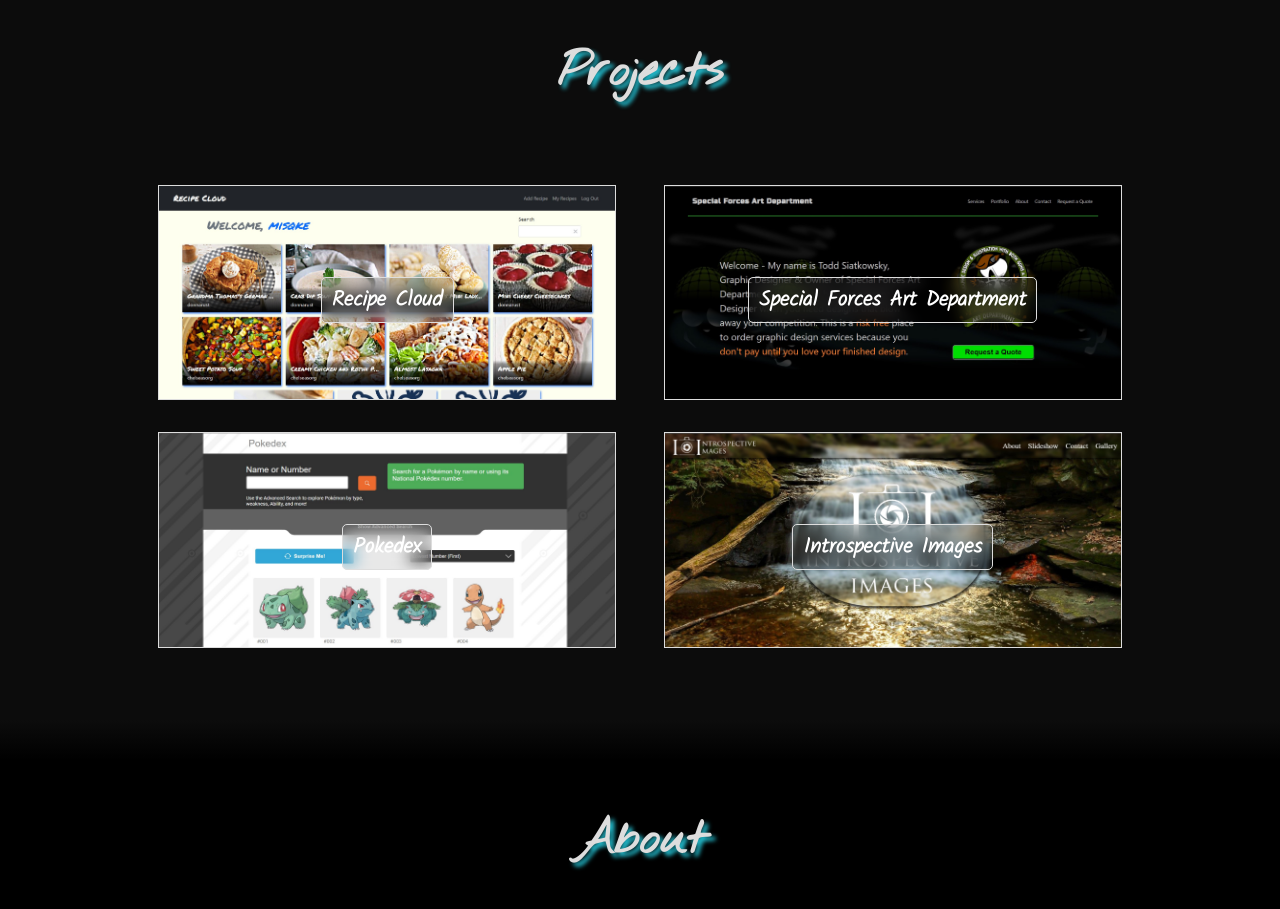
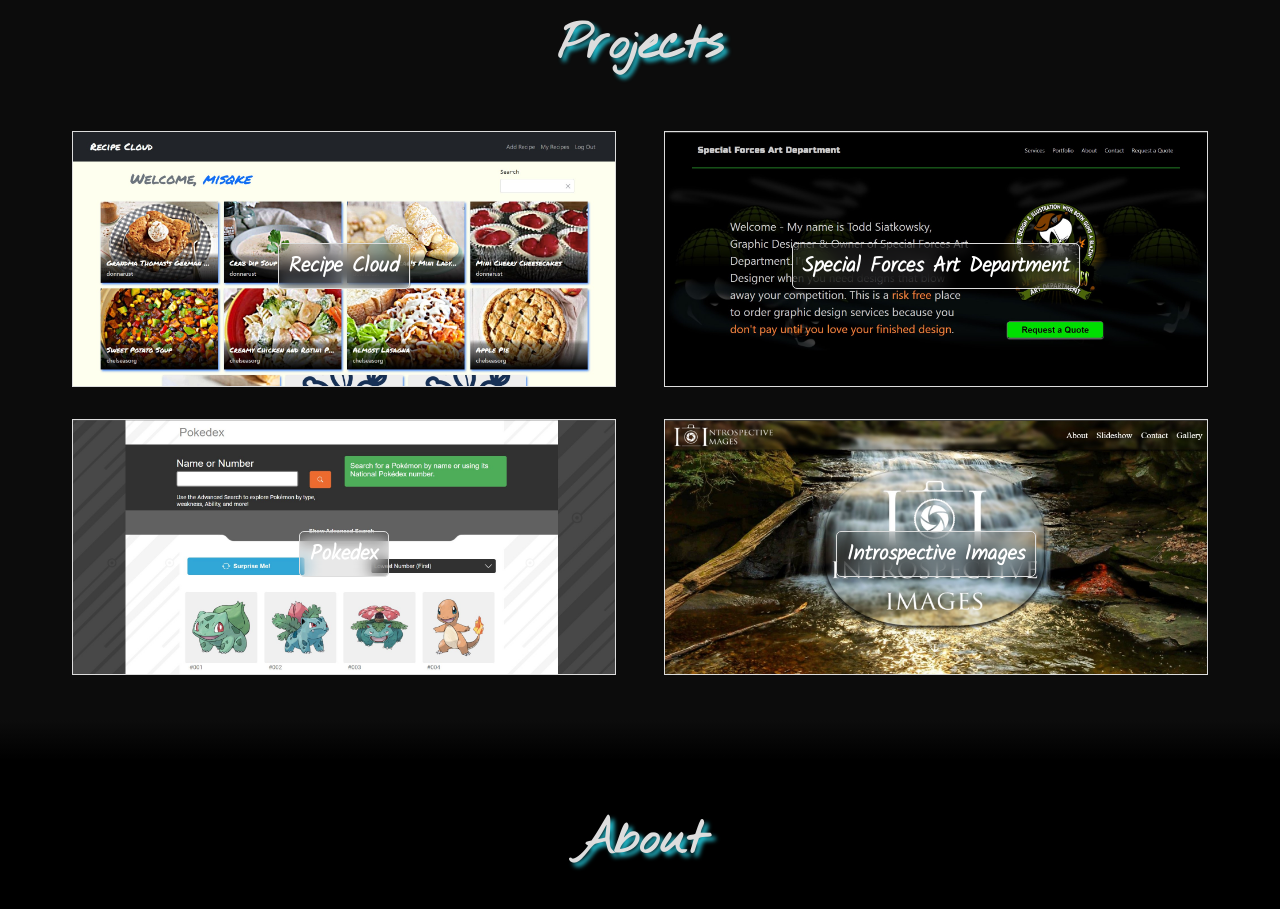
Before and after one commit to misqke/portfolio-old, a Next.js app: page / in a window 1280 px wide. Shown: the part 880-1789 px from the top of the page. Built offline with nearby package versions, Linux system fonts and the light colour scheme.

Commit message:
project sizing

```diff
--- a/styles/Projects.module.scss
+++ b/styles/Projects.module.scss
@@ -28,9 +28,7 @@
   display: flex;
   flex-direction: row;
   flex-wrap: wrap;
-  width: 85%;
-  max-width: 1200px;
-  height: 80%;
+  max-width: 1500px;
   justify-content: center;
   gap: 1rem;
 }
@@ -41,7 +39,7 @@
   align-items: center;
   justify-content: center;
   width: 45%;
-  max-width: 600px;
+  max-width: 800px;
   min-width: 350px;
   cursor: pointer;
   position: relative;
```
